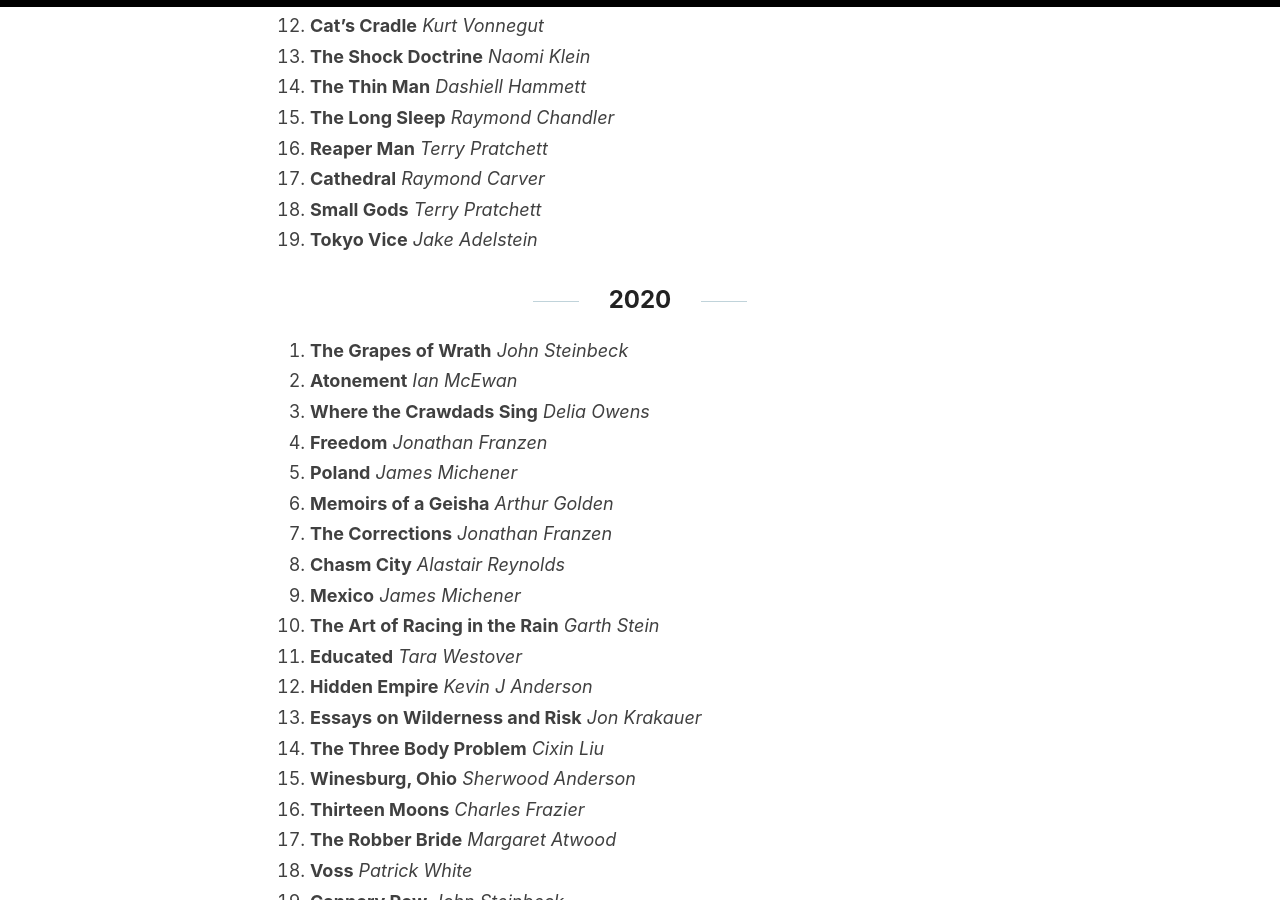
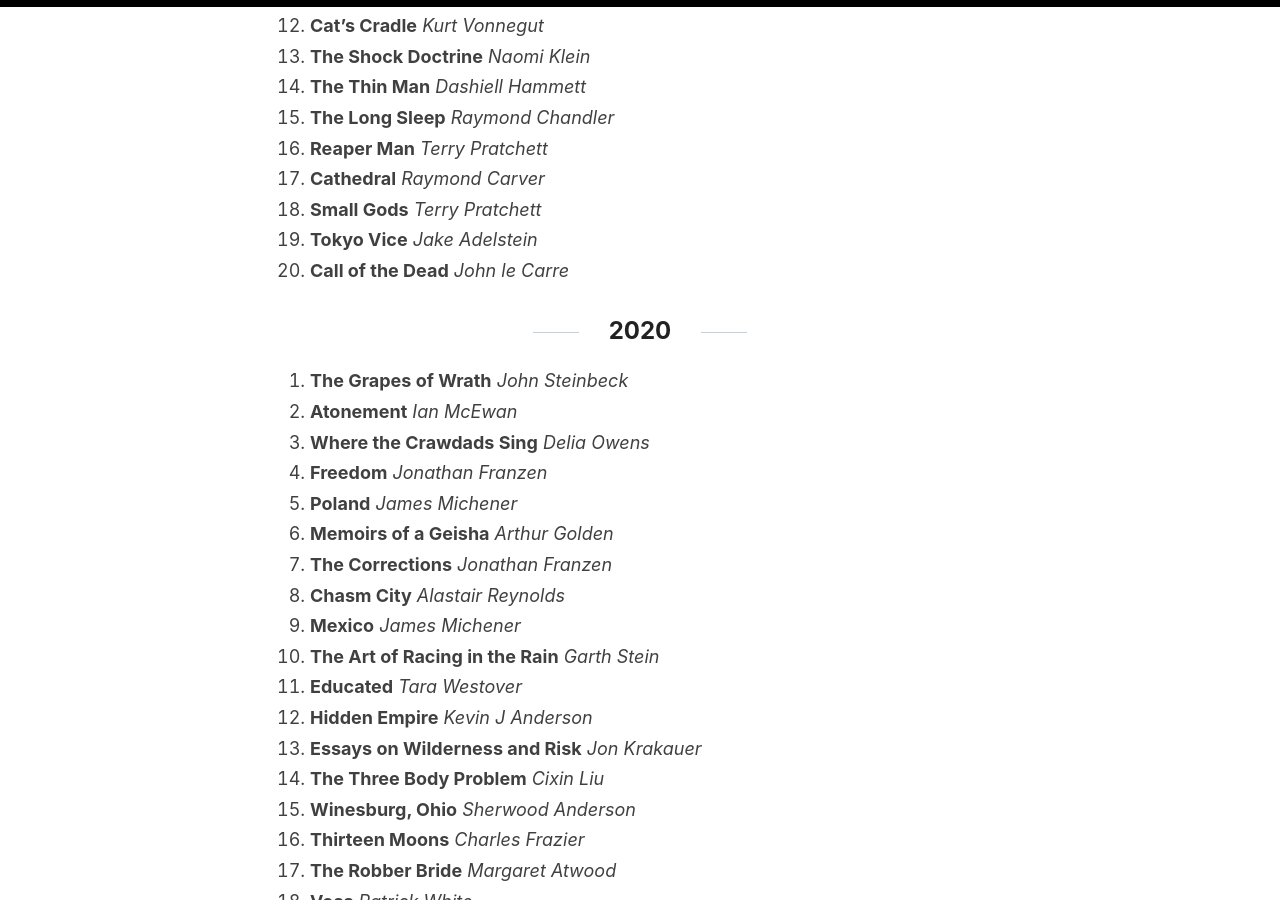
Before and after one commit to Murrkeys/Murrkeys.github.io, a Jekyll site: the page built from _posts/2020-08-26-books.md, in a window 1280 px wide and 900 px high, scrolled down 816 px. Built offline with Jekyll 4.4.1, drawn with Linux system fonts in a browser that asks for light colours.

Commit message:
Update 2020-08-26-books.md

```diff
--- a/_posts/2020-08-26-books.md
+++ b/_posts/2020-08-26-books.md
@@ -26,6 +26,7 @@ A list of books I am currently reading or have read. Think of this as a virtual
 17. **Cathedral** *Raymond Carver*
 18. **Small Gods** *Terry Pratchett*
 19. **Tokyo Vice** *Jake Adelstein*
+20. **Call of the Dead** *John le Carre*
 
 ## 2020
 
```
